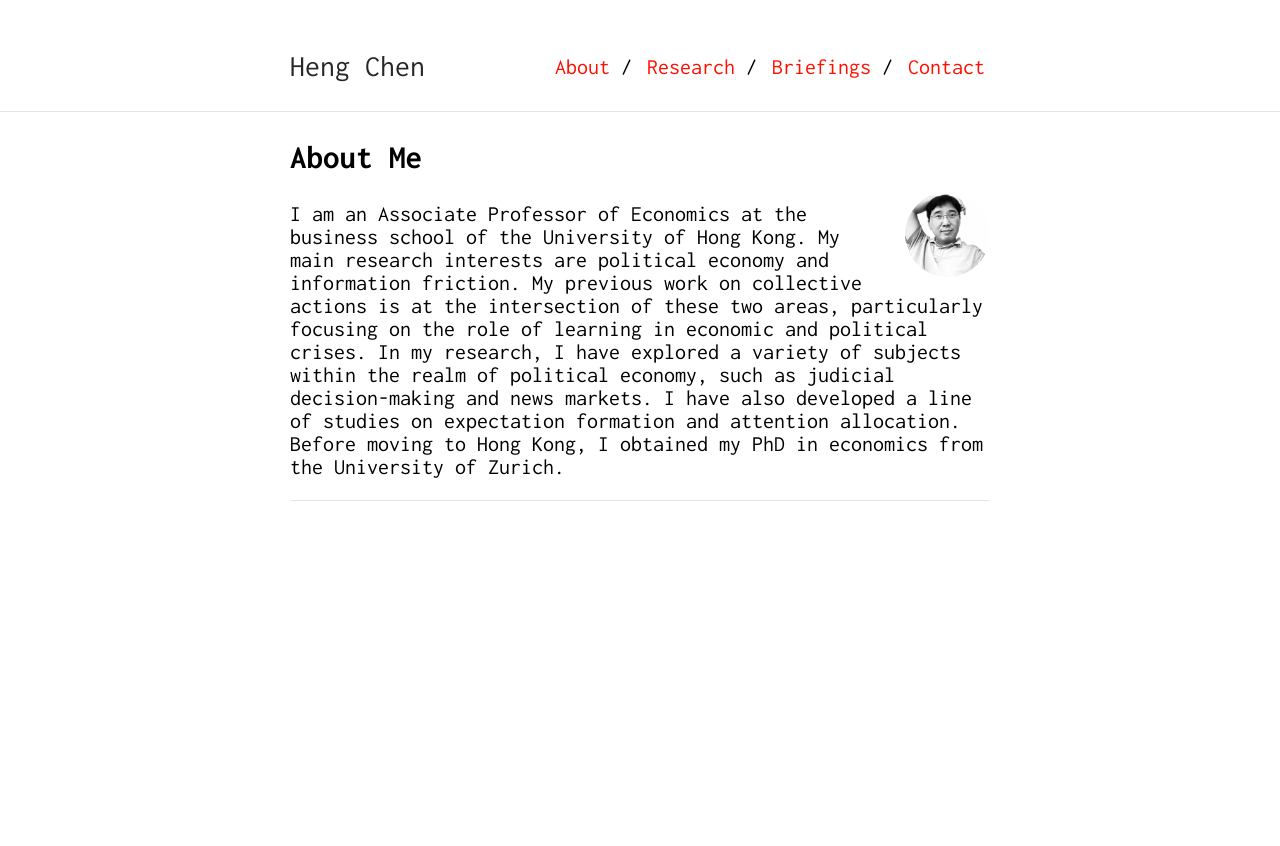
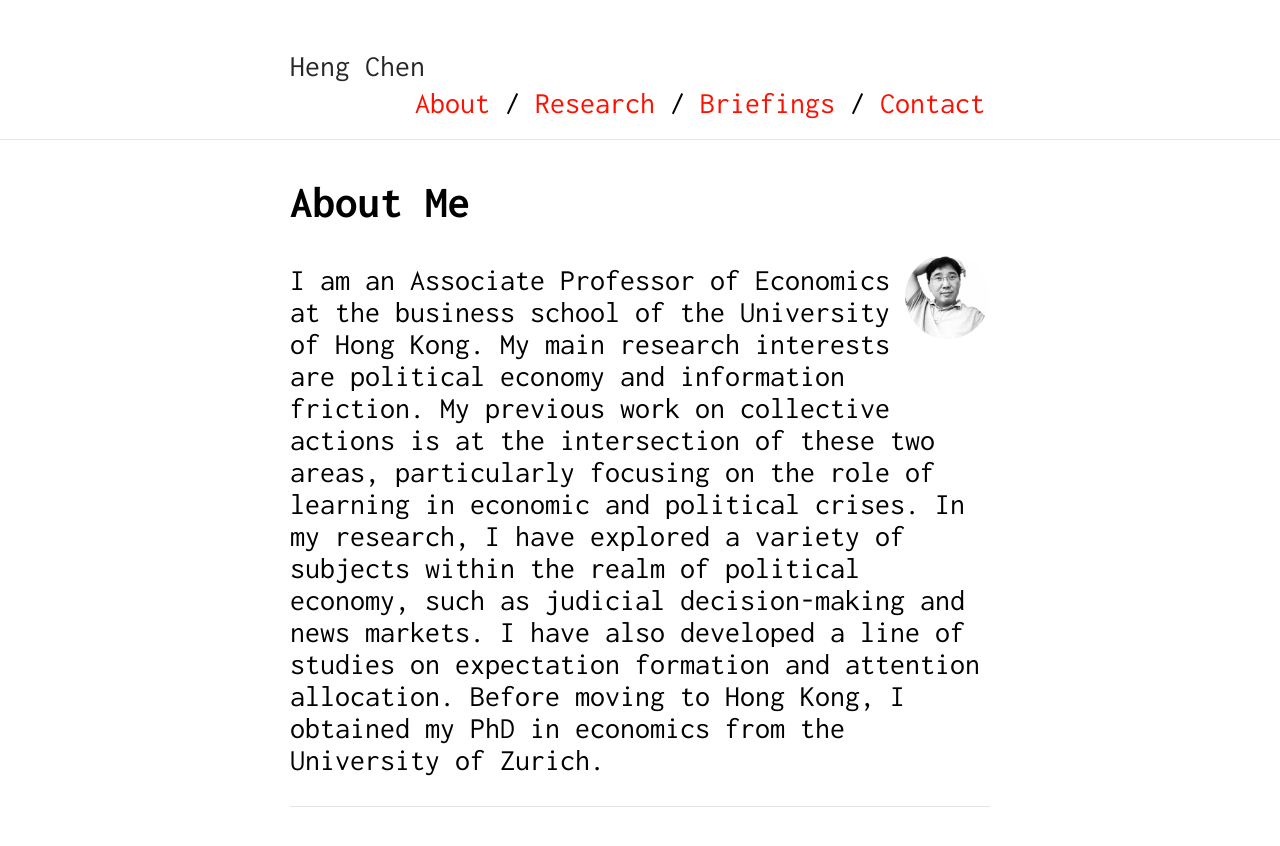
Before and after one commit to Shuyan0210611X/henrychen.github.io, a Jekyll site: the page built from index.md, in a window 1280 px wide. Shown: the top 846 px of the page. Built offline with Jekyll 4.4.1, drawn with Linux system fonts in a browser that asks for light colours; our own code applies the rules of GitHub Pages for plain Markdown files.

Commit message:
Update _style.scss

```diff
--- a/_sass/_style.scss
+++ b/_sass/_style.scss
@@ -12,7 +12,7 @@ html {
 body {
     margin: 0;
     font-family: "Inconsolata";
-    font-size: 22px; /* 默认字体大小 */
+    font-size: 30px; /* 默认字体大小 */
     height: 100%;
 }
 a {
```
